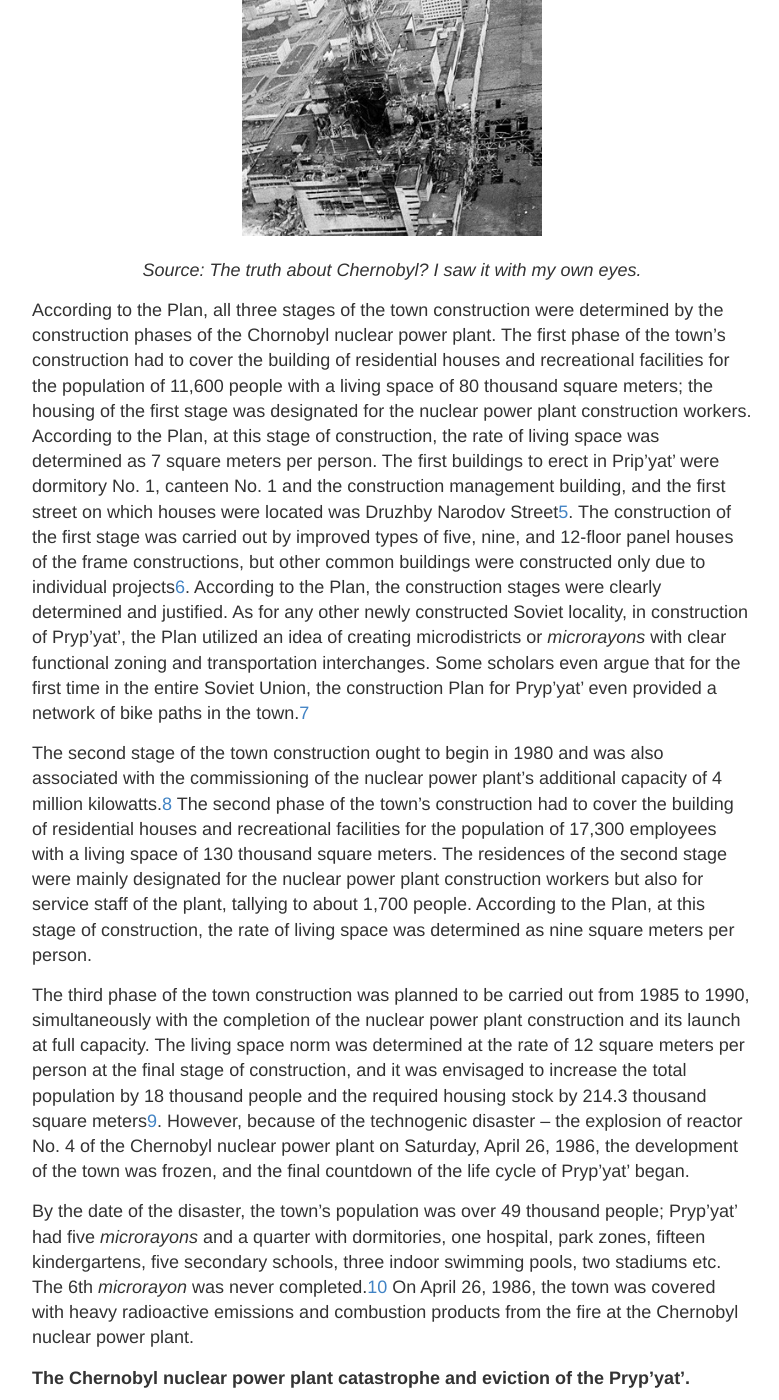
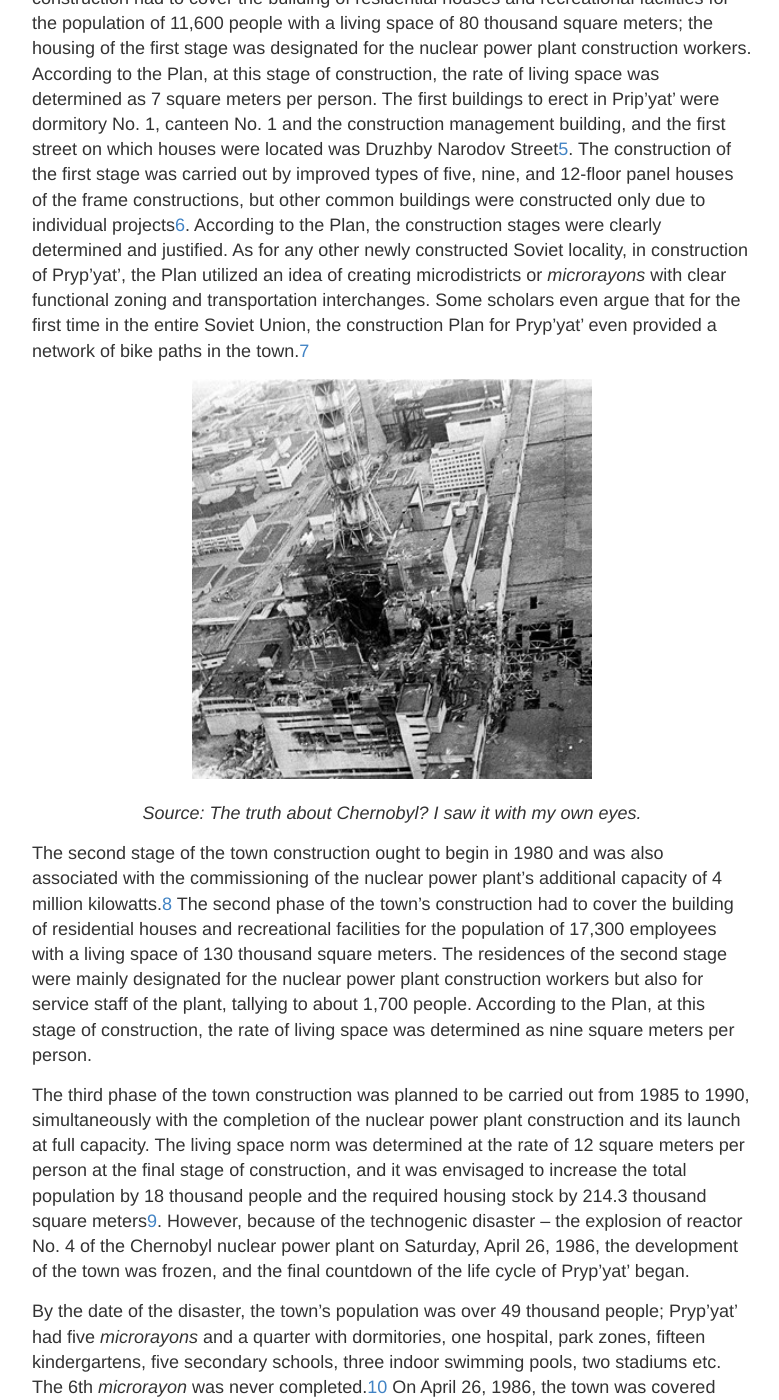
Before and after one commit to eurasiancities/eurasiancities, a Jekyll site: the page built from _essays/essay-1.md, in a window 1280 px wide and 1400 px high, scrolled down 2429 px. Shown: the whole window, without its empty margins (248-1027 px from the left). Built offline with Jekyll 4.4.1, drawn with Linux system fonts in a browser that asks for light colours; some of the changed text lies outside the part shown.

Commit message:
add the rest of photos

```diff
--- a/_essays/essay-1.md
+++ b/_essays/essay-1.md
@@ -96,14 +96,6 @@ Union's Ministry of Energy and Electrification. The plan was titled
 Construction; the General Plan of the Settlement"[^4] (hereinafter --
 The Plan).
 
-<p align="center">
-<img src="/images/alex/image3.jpg" alt="drawing" style="width:300px; text-align:center;"/>
-</p>
-
-<p align="center">
-<i>Source: The truth about Chernobyl? I saw it with my own eyes.</i>
-</p>
-
 
 According to the Plan, all three stages of the town construction were
 determined by the construction phases of the Chornobyl nuclear power
@@ -127,6 +119,14 @@ functional zoning and transportation interchanges. Some scholars even
 argue that for the first time in the entire Soviet Union, the
 construction Plan for Pryp'yat' even provided a network of bike paths in
 the town.[^7]
+
+<p align="center">
+<img src="/images/alex/image3.jpg" alt="drawing" style="width:400px; text-align:center;"/>
+</p>
+
+<p align="center">
+<i>Source: The truth about Chernobyl? I saw it with my own eyes.</i>
+</p>
 
 The second stage of the town construction ought to begin in 1980 and was
 also associated with the commissioning of the nuclear power plant's
@@ -170,7 +170,7 @@ probably the first locality to suffer the most devastating impact of the
 blowout and emissions.
 
 <p align="center">
-<img src="/images/alex/image4.jpg" alt="drawing" style="width:300px; text-align:center;"/>
+<img src="/images/alex/image4.jpg" alt="drawing" style="width:600px; text-align:center;"/>
 </p>
 
 <p align="center">
@@ -184,7 +184,7 @@ decided to evacuate the entire population of Pryp'yat'. A corresponding
 announcement about the decision was made through the local radio
 broadcasting:
 
-"Attention, dear comrades! The City Council of People's Deputies reports
+> "Attention, dear comrades! The City Council of People's Deputies reports
 that due to the accident at the Chernobyl nuclear power plant, an
 unfavourable radiation situation is developing in the city of Pripyat.
 The necessary measures are being taken by party and Soviet bodies and
@@ -222,6 +222,14 @@ place of residence. The construction was completed in short time, and
 the first residents moved into their apartments already in
 1987-1988.[^13]
 
+<p align="center">
+<img src="/images/alex/image5.jpg" alt="drawing" style="width:400px; text-align:center;"/>
+</p>
+
+<p align="center">
+<i>Source: https://www.facebook.com/GorodSlavutich</i>
+</p>
+
 ![](alex/image6.jpg")The name of the town of Slavutych was
 taken from the ancient Ukrainian name of the Dnipro river. The town was
 planned by thirty-five design institutions from eight Soviet republics;
@@ -249,7 +257,13 @@ area; vegetation grows abundantly and unhindered throughout the city,
 wild animals dominate the forests of the Zone and the abandoned
 buildings of the town of Pryp'yat' and other localities.
 
-![](alex/image7.jpg")
+<p align="center">
+<img src="/images/alex/image6.jpg" alt="drawing" style="width:400px; text-align:center;"/>
+</p>
+
+<p align="center">
+<i>Source: Flickr.com, June 8, 2007</i>
+</p>
 
 However, people did not vanish completely from the town; they have been
 visiting Pryp'yat' for different purposes: as tourists, as journalists,
@@ -269,7 +283,16 @@ number of visitors increased from 8,000 to 70,000, and half of them are
 foreigners. For eight months of 2019, the Exclusion Zone was visited by
 a record number of tourists -- 74,671 people.[^16]
 
-![](alex/image8.jpg")![](alex/image9.jpg")Once, I also visited the town, even before
+<p align="center">
+<img src="/images/alex/image7.jpg" alt="drawing" style="width:400px; text-align:center;"/>
+</p>
+
+<p align="center">
+<i>Source: Alex Yemelianenko</i>
+</p>
+
+
+Once, I also visited the town, even before
 it became mainstream to-go place. In 2011 with a group of Belarusian
 journalists, we drove around the entire Zone, including the Belarusian
 part of the area, where I was surprised to see booming land cultivation,
@@ -283,6 +306,16 @@ of helplessness, and the fact that I was not able to get rid of the
 oppressive state of mind, that at the moment I was staying at the edge
 of the abyss where mankind could disappear forever; I was also comparing
 my feelings when I saw the ancient pyramids
+
+<p align="center">
+<img src="/images/alex/image8.jpg" alt="drawing" style="width:400px; text-align:center;"/>
+</p>
+
+<p align="center">
+<i>Source: Alex Yemelianenko</i>
+</p>
+
+
 ![](alex/image10.jpg")in Egypt with those that I experienced in
 Pryp'yat'. The feelings and emotions were extremely opposite: in Egypt,
 they were positive and exciting, while in
@@ -302,6 +335,15 @@ Pryp'yat' was one of many socialist towns of the USSR, with a clear
 Soviet-style urban design, inhabitants of which enjoyed a prosperous
 socialist life. This essay also analyzes an impact of the Chornobyl
 nuclear power plant explosion on the town's further development.
+
+<p align="center">
+<img src="/images/alex/image9.jpg" alt="drawing" style="width:400px; text-align:center;"/>
+</p>
+
+<p align="center">
+<i>Source: Alex Yemelianenko</i>
+</p>
+
 
 The essay is divided into three subtopics: the first part is about
 foundation of the town in 1970 and its subsequent development; the
```
